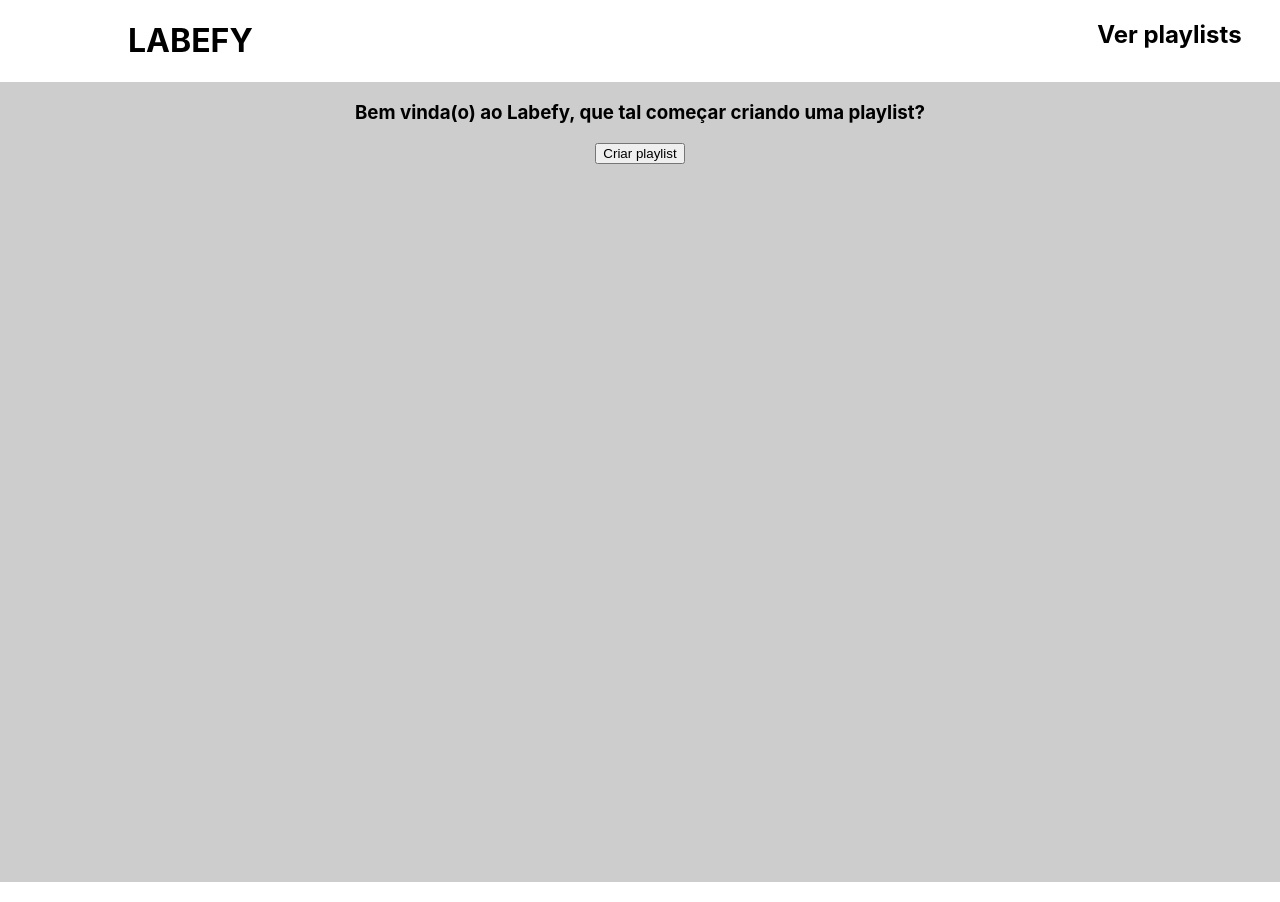
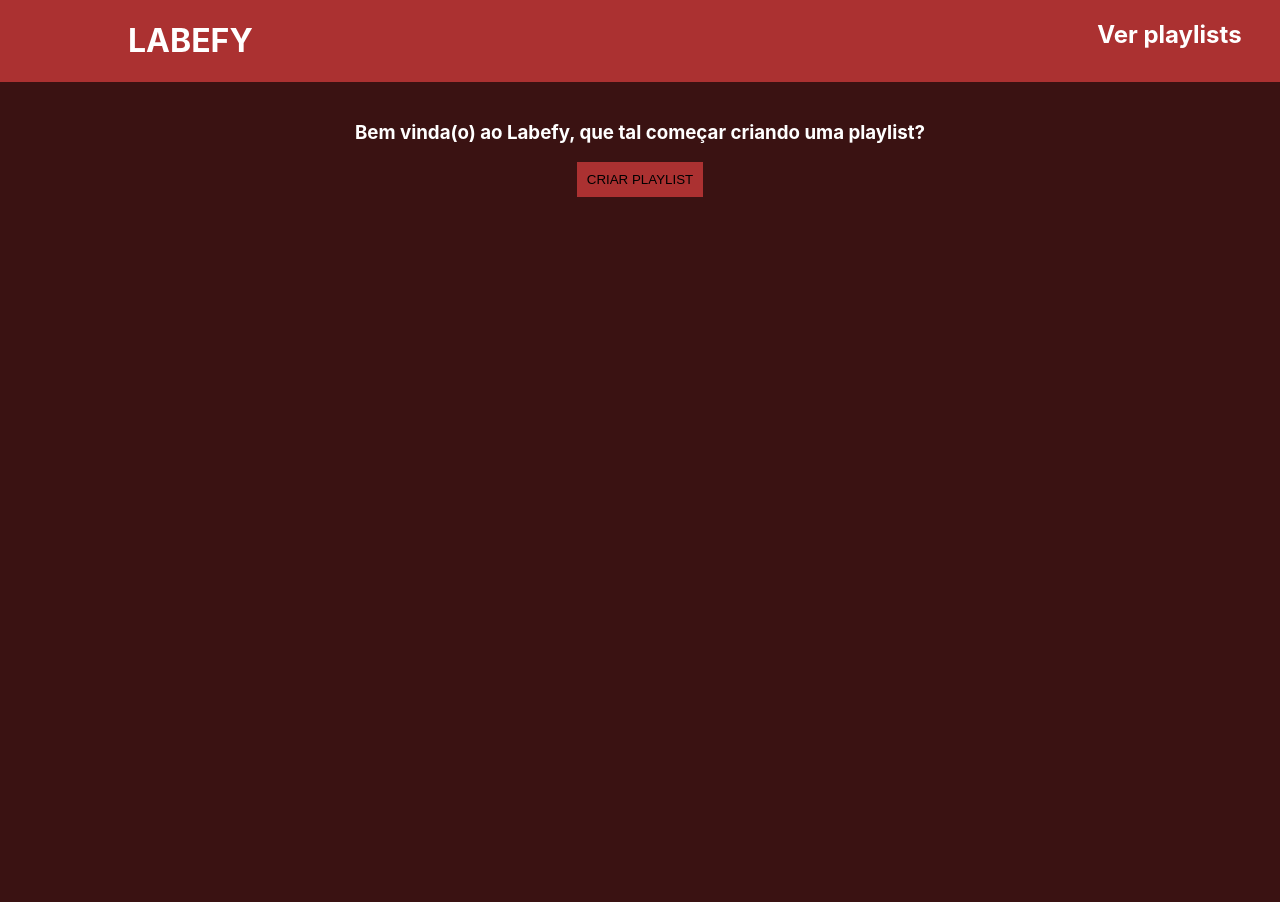
Before and after one commit to future4code/Aline-Vignoli, a React (Create React App) app in the folder semana7/labefy/: page / in a window 1280 px wide. Built offline with nearby package versions, Linux system fonts and the light colour scheme.

Commit message:
comecei estilização

```diff
--- a/semana7/labefy/src/App.css
+++ b/semana7/labefy/src/App.css
@@ -1,5 +1,7 @@
 .App {
   text-align: center;
+  background-color: #000;
+  color: #FFF;
 }
 
 .App-logo {
--- a/semana7/labefy/src/App.js
+++ b/semana7/labefy/src/App.js
@@ -7,12 +7,25 @@ import PlaylistsView from './components/PlaylistsView';
 
 const MainContainer = styled.div`
   display: flex;
-  background-color: #CDCDCD;
+  background-color: rgba(199, 63, 63, 0.29);
   height: 100vh;
+  padding-top: 20px;
 `
 
 const ContentContainer = styled.div`
+  justify-content: center;
   flex-grow: 1;
+`
+
+const MainButton = styled.button`
+  border: none;
+  outline: 0px auto;
+  background-color: #AB3131;
+  padding: 10px;
+  &:hover {
+    opacity: 0.5;
+    cursor: pointer;
+  }
 `
 
 class App extends React.Component {
@@ -35,7 +48,7 @@ class App extends React.Component {
     const homePage = (
       <div>
         <h3>Bem vinda(o) ao Labefy, que tal começar criando uma playlist?</h3>
-        <button onClick={this.handleCreatePlaylist}>Criar playlist</button>
+        <MainButton onClick={this.handleCreatePlaylist}>CRIAR PLAYLIST</MainButton>
       </div>
     )
 
--- a/semana7/labefy/src/components/CreatePlaylist.js
+++ b/semana7/labefy/src/components/CreatePlaylist.js
@@ -1,5 +1,38 @@
 import React from 'react';
 import axios from 'axios';
+import styled from 'styled-components';
+
+const MainContainer =  styled.div`
+    margin: auto;
+    width: 20vw;
+    gap: 20px;
+    display: flex;
+    flex-direction: column;
+`
+
+const Input = styled.input`
+    width: 100%;
+    padding: 10px;
+`
+
+const ButtonsContainer = styled.div`
+    width: 110%;
+    display: flex;
+    justify-content: space-between;
+    gap: 2vw;
+`
+
+const MainButton = styled.button`
+    width: 100%;
+    border: none;
+    outline: 0px auto;
+    background-color: #AB3131;
+    padding: 10px;
+    &:hover {
+        opacity: 0.5;
+        cursor: pointer;
+    }
+`
 
 class CreatePlaylist extends React.Component {
 
@@ -34,16 +67,18 @@ class CreatePlaylist extends React.Component {
     render () {
 
         return (
-            <div>
-                <input
+            <MainContainer>
+                <Input
                     value={this.state.playlistNameValue}
                     placeholder={"Nome da Playlist"}
                     type={"text"}
                     onChange={this.onChangePlaylistName}
                 />
-                <button onClick={this.props.cancelButton}>Cancelar</button>
-                <button onClick={this.createPlaylist}>Salvar</button>
-            </div>
+                <ButtonsContainer>
+                    <MainButton onClick={this.props.cancelButton}>Cancelar</MainButton>
+                    <MainButton onClick={this.createPlaylist}>Salvar</MainButton>
+                </ButtonsContainer>
+            </MainContainer>
         );
     }
 }
--- a/semana7/labefy/src/components/Header.js
+++ b/semana7/labefy/src/components/Header.js
@@ -2,9 +2,17 @@ import React from 'react';
 import styled from 'styled-components';
 
 const Container = styled.header`
+    background-color: #AB3131;
     display: flex;
     justify-content: space-between;
     padding: 0 3vw 0 10vw;
+`
+
+const ShowPlaylists = styled.h2`
+    &:hover {
+        cursor: pointer;
+        opacity: 0.5;
+    }
 `
 
 class Header extends React.Component {
@@ -12,7 +20,7 @@ class Header extends React.Component {
         return (
         <Container>
             <h1>LABEFY</h1>
-            <h2 onClick={this.props.showPlaylists}>Ver playlists</h2>
+            <ShowPlaylists onClick={this.props.showPlaylists}>Ver playlists</ShowPlaylists>
         </Container>
         );
     }
--- a/semana7/labefy/src/components/PlaylistsView.js
+++ b/semana7/labefy/src/components/PlaylistsView.js
@@ -12,7 +12,7 @@ const Container = styled.div`
     padding: 2vw;
     gap: 10px;
     width: 40vw;
-    background-color: #D34DDD;
+    background-color: rgba(0, 0, 0, 0.42);
 `
 
 const PlaylistsContainer = styled.ul`
```
